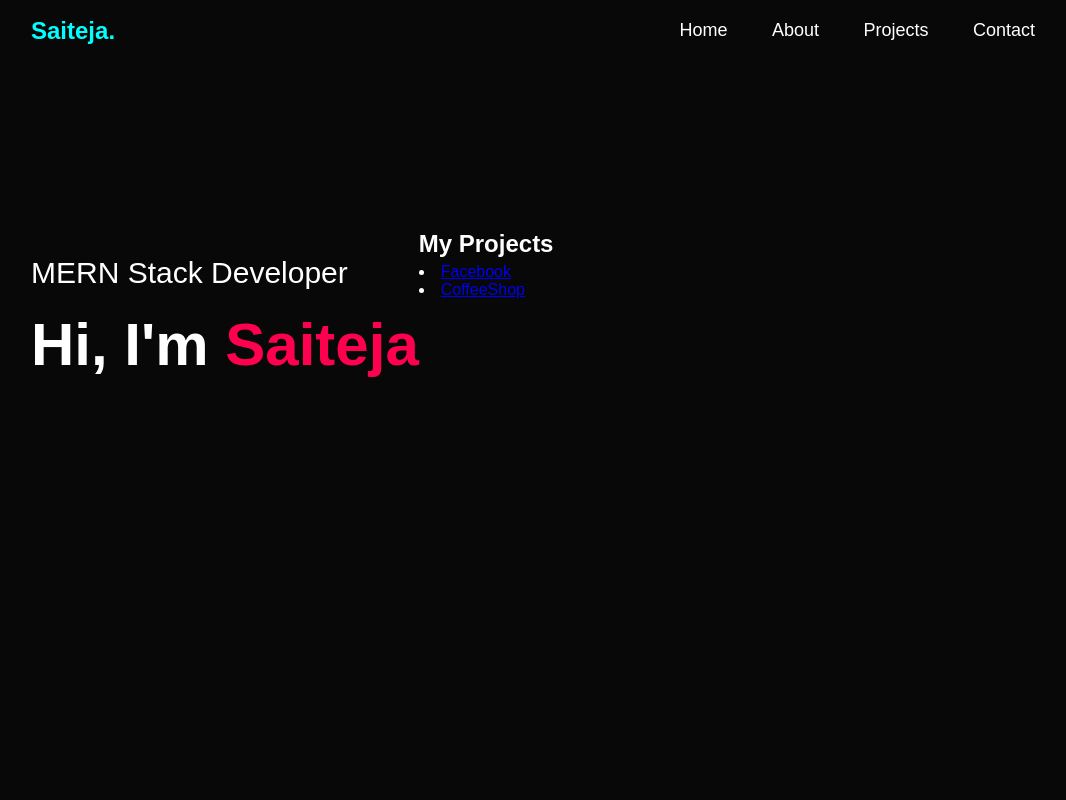
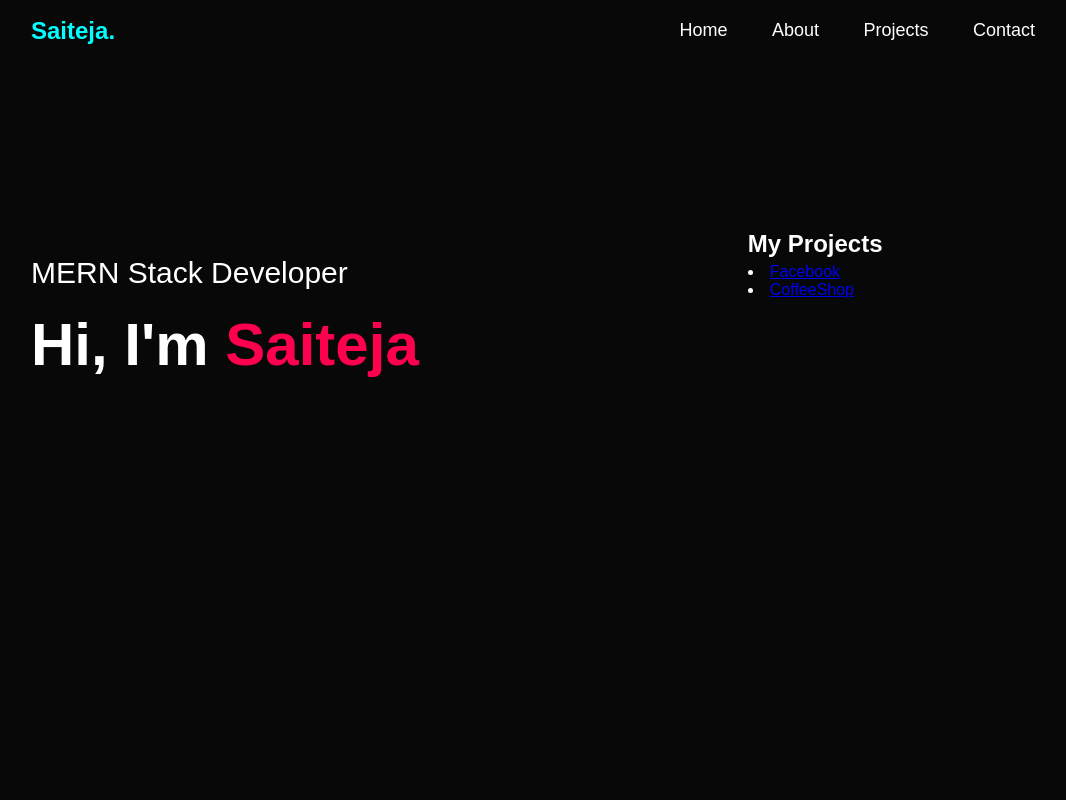
Before and after one commit to KummariSaiteja/kummarisaiteja.github.io, a plain HTML site: page index.html in a window 1280 px wide. Shown: the top 800 px of the page, without its empty margins (97-1163 px from the left). Drawn offline with Linux system fonts and the light colour scheme.

Commit message:
Update index.html

```diff
--- a/index.html
+++ b/index.html
@@ -68,7 +68,7 @@
         .header-text{
             margin-top:20%;
             font-size:30px;
-            flex-basis:70p%;
+            flex-basis:70%;
         }
         .header-text h1{
             font-size: 60px;
```
